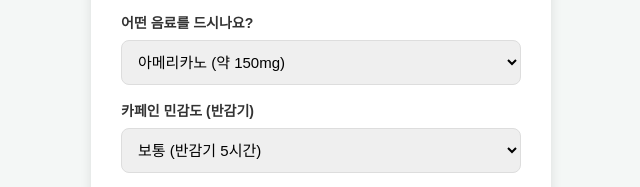
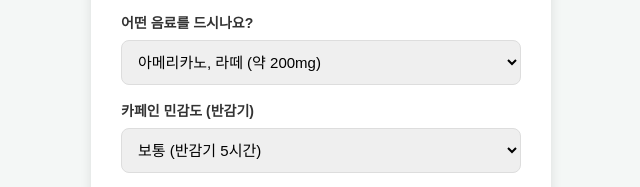
Before and after one commit to sdhsgwe/caffeine-calc, a plain HTML site: page index.html in a window 1280 px wide. Shown: the part 247-434 px from the top of the page, 319-959 px from the left. Drawn offline with Linux system fonts and the light colour scheme.

Commit message:
Update index.html

```diff
--- a/index.html
+++ b/index.html
@@ -82,10 +82,10 @@
 
     <label for="caffeineAmt">어떤 음료를 드시나요?</label>
     <select id="caffeineAmt">
-        <option value="150">아메리카노 (약 150mg)</option>
+        <option value="150">아메리카노, 라떼 (약 200mg)</option>
         <option value="100">에너지 드링크 (약 100mg)</option>
-        <option value="75">에스프레소 1샷 (약 75mg)</option>
-        <option value="30">믹스커피 (약 30mg)</option>
+        <option value="75">캔커피 (약 90mg)</option>
+        <option value="30">믹스커피 (약 50mg)</option>
     </select>
 
     <label for="sensitivity">카페인 민감도 (반감기)</label>
```
